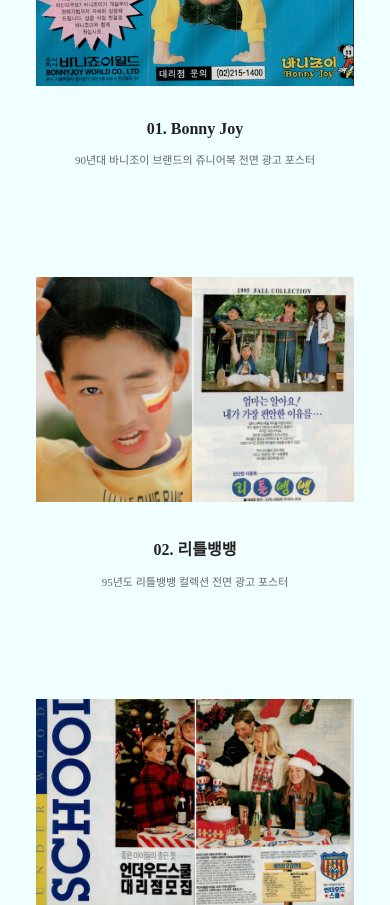
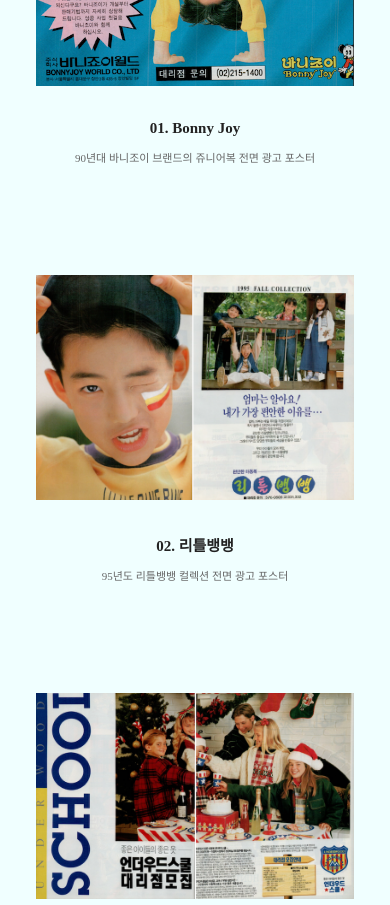
Before and after one commit to jihyun-e/fashion-poster, a plain HTML site: page junior.html in a window 390 px wide. Shown: the part 2040-2945 px from the top of the page. Drawn offline with Linux system fonts and the light colour scheme.

Commit message:
Add files via upload

```diff
--- a/junior-style.css
+++ b/junior-style.css
@@ -58,4 +58,19 @@
         width: 85%;
 
     }
+
+
+.brand h2 {
+        font-size: 15px !important;
+        white-space: nowrap !important;
+        word-break: keep-all !important;
+    }
+
+
+
+
+
+
+
+
 }
--- a/kids-style.css
+++ b/kids-style.css
@@ -31,7 +31,8 @@
 }
 
 
-.brand h2 { font-size: 16px; margin-top: 20px; color: #222222; }
+
+ .brand h2 { font-size: 16px; margin-top: 20px; color: #222222; }
 .brand p { font-size: 11px; color: #666666; }
 .back { margin-top: 50px; }
 .back a { color: #222222; font-size: 13px; }
@@ -47,17 +48,29 @@
 }
 
 
-/* ❌ 기존 맨 밑의 900px 미디어 쿼리를 지우고 이걸로 덮어쓰기 */
+
 @media screen and (max-width: 900px) {
     body {
         background-color: #FAEBD7;
     }
 
-    /* ⚡ 날아가 있던 .brand img 선택자를 다시 정확히 적어줍니다! */
+
     .brand img {
-        width: 85%;       /* 다른 페이지들처럼 화면 가로를 85% 차지하면서 큼직하게 보입니다! */
+        width: 85%;
         height: auto;
-        display: block;   /* ⚡ 중요: 옆에 다른 사진이 못 오게 한 줄을 통째로 차지하게 만듭니다. */
-        margin: 20px auto; /* 한 줄에 한 장씩 가운데 정렬되도록 여백 주기 */
+        display: block;
+        margin: 20px auto;
     }
+
+
+.brand h2 {
+        font-size: 15px !important;    /* 글자 크기를 살짝 줄여서 여유 공간 확보 */
+        white-space: nowrap !important; /* ⚡ 핵심: 글자가 절대로 중간에 끊겨서 아래로 안 떨어지게 만듦! */
+        word-break: keep-all !important; /* 단어 단위로 붙어있게 강제 고정 */
+    }
+
+
+
+
+
 }
--- a/style.css
+++ b/style.css
@@ -1,4 +1,4 @@
-/* 1. 기본 여백 초기화 (보내주신 서랍 코드 스타일) */
+
 * {
     margin: 0;
     padding: 0;
@@ -40,6 +40,7 @@
     left: 0;
     right: 0;
     margin: 0 auto;
+}
 
 .junior-zone {
     top: 58vh;
@@ -138,4 +139,5 @@
     }
     .poster-card img { width: 100%; height: 220px; }
     .poster-card header { width: 100%; padding: 20px; }
+    }
 }
```
Also changed, not shown: index.html (+1 -1 lines).
